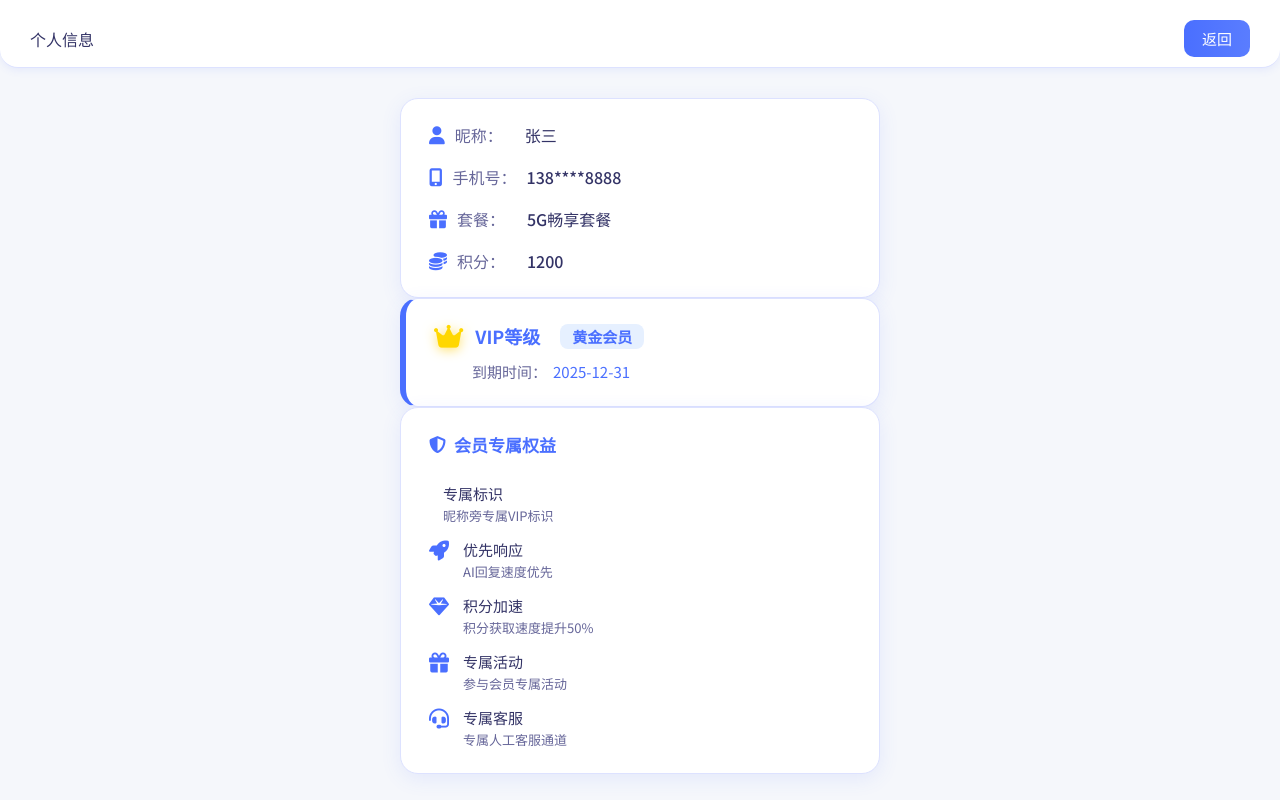
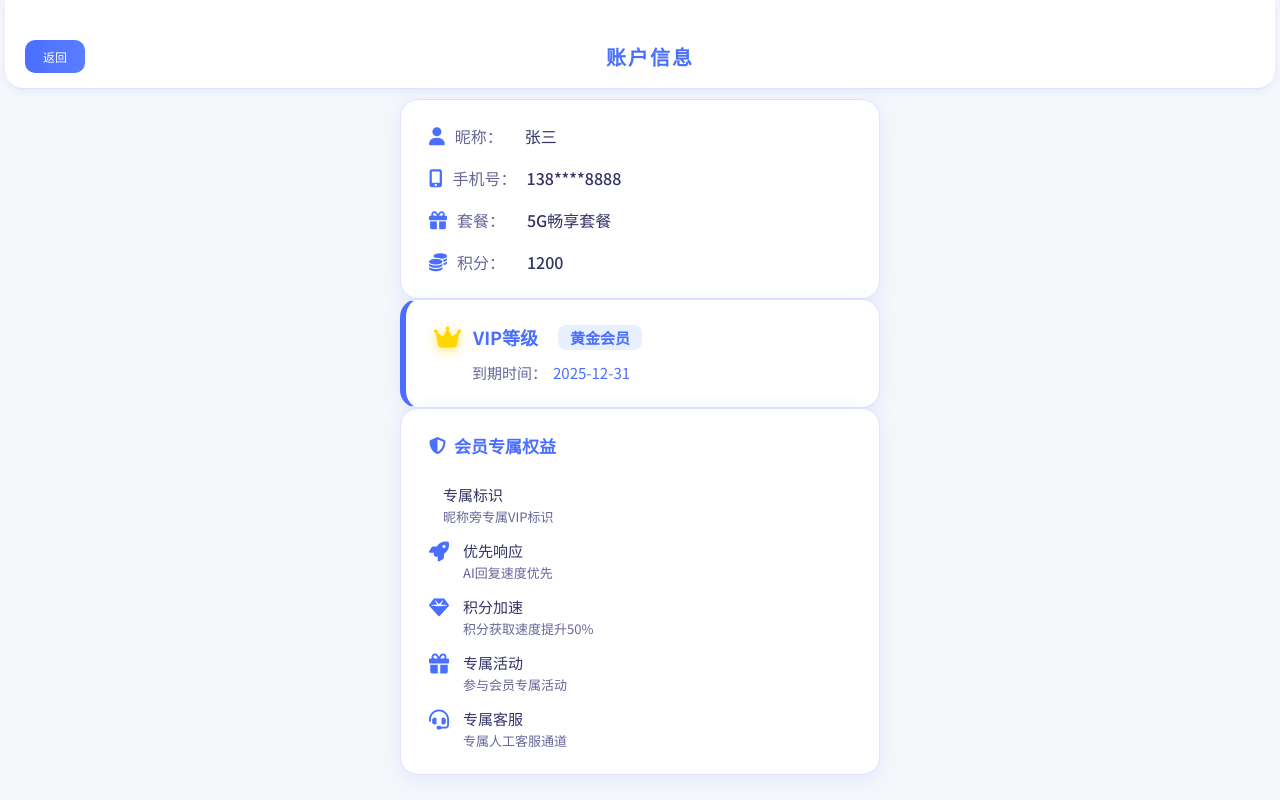
Before and after one commit to zkf516/AIAgent, a Vue app: page /user in a window 1280 px wide. Built offline with nearby package versions, Linux system fonts and the light colour scheme.

Commit message:
Checkpoint_0812

```diff
--- a/src/components/SidebarHistory.vue
+++ b/src/components/SidebarHistory.vue
@@ -26,18 +26,19 @@
           </div>
         </div>
         <div class="bottom-menu">
+          <div class="menu-item" @click="$emit('go-user-info')">
+            <i class="fas fa-user"></i>
+            <span class="menu-text">账户</span>
+          </div>
           <div class="menu-item">
             <i class="fas fa-cog"></i>
             <span class="menu-text">设置</span>
           </div>
           <div class="menu-item">
-            <i class="fas fa-lightbulb"></i>
-            <span class="menu-text">功能</span>
+            <i class="fas fa-ellipsis-h"></i>
+            <span class="menu-text">更多</span>
           </div>
-          <div class="menu-item" @click="$emit('go-user-info')">
-            <i class="fas fa-user"></i>
-            <span class="menu-text">账户</span>
-          </div>
+
         </div>
       </div>
     </div>
--- a/src/views/ChatPage.vue
+++ b/src/views/ChatPage.vue
@@ -35,7 +35,23 @@
           <div class="tool-btn" @click="simulateIncomingCall"><i class="fa-solid fa-phone-volume"></i></div>
           <div class="tool-btn" @click="refreshChatContainer"><i class="fas fa-sync-alt"></i></div>
           <div class="tool-btn" @click="toggleFunctionPanel"><i class="fas fa-plug"></i></div>
-          <div class="tool-btn"><i class="fas fa-ellipsis-h"></i></div>
+          <div class="tool-btn dropdown-trigger" @click="toggleDropdown">
+            <i class="fas fa-ellipsis-h"></i>
+            <div v-if="showDropdown" class="dropdown-menu">
+              <button class="dropdown-item" @click.stop="simulateIncomingCall">
+                <i class="fa-solid fa-phone-volume"></i> 电话
+              </button>
+              <button class="dropdown-item">
+                <i class="fas fa-map-marker-alt"></i> 地图
+              </button>
+              <button class="dropdown-item">
+                <i class="fab fa-weibo"></i> 微博
+              </button>
+              <button class="dropdown-item">
+                <i class="fas fa-plus"></i> 新增
+              </button>
+            </div>
+          </div>
         </div>
       </div>
       <div class="chat-container" ref="chatListRef" :key="chatContainerKey">
@@ -166,6 +182,21 @@ const activeConvId = ref(1)
 const input = ref('')
 const chatListRef = ref(null)
 const showFunctionPanel = ref(false)
+const showDropdown = ref(false)
+
+function toggleDropdown() {
+  showDropdown.value = !showDropdown.value
+}
+
+// 点击页面其他区域关闭下拉
+function handleClickOutsideDropdown(e) {
+  const trigger = document.querySelector('.dropdown-trigger')
+  if (showDropdown.value && trigger && !trigger.contains(e.target)) {
+    showDropdown.value = false
+  }
+}
+
+
 const showTyping = ref(false)
 
 // 语音识别相关
@@ -323,17 +354,20 @@ function simulateIncomingCall() {
 onMounted(() => {
   connectWebSocket()
   addWebSocketListener(handleWsEvent)
+  document.addEventListener('click', handleClickOutsideDropdown)
 })
 
 onBeforeUnmount(() => {
   closeWebSocket()
   removeWebSocketListener(handleWsEvent)
+  document.removeEventListener('click', handleClickOutsideDropdown)
 })
 
 </script>
 
 
 <style scoped>
+
 .bg-effects {
   position: absolute;
   width: 100%;
@@ -395,4 +429,41 @@ onBeforeUnmount(() => {
     pointer-events: none;
   }
 }
+
+/* 右上角省略号下拉菜单样式 */
+.dropdown-trigger {
+  position: relative;
+}
+.dropdown-menu {
+  position: absolute;
+  top: 32px;
+  right: 0;
+  background: var(--card-bg, #fff);
+  border: 1px solid var(--border, #eee);
+  border-radius: 10px;
+  box-shadow: 0 4px 16px rgba(0,0,0,0.08);
+  min-width: 120px;
+  z-index: 100;
+  display: flex;
+  flex-direction: column;
+  padding: 6px 0;
+}
+.dropdown-item {
+  background: none;
+  border: none;
+  outline: none;
+  width: 100%;
+  text-align: left;
+  padding: 8px 18px;
+  font-size: 15px;
+  color: var(--text, #333);
+  display: flex;
+  align-items: center;
+  gap: 10px;
+  cursor: pointer;
+  transition: background 0.15s;
+}
+.dropdown-item:hover {
+  background: var(--primary-light, #f0f4ff);
+}
 </style>
--- a/src/views/UserInfoPage.vue
+++ b/src/views/UserInfoPage.vue
@@ -1,8 +1,8 @@
 <template>
   <div class="user-info-page">
-    <header>
-      <span>个人信息</span>
+    <header class="user-header">
       <button class="back-btn" @click="goBack">返回</button>
+      <span class="header-title">账户信息</span>
     </header>
     <div class="user-info-content">
       <div v-if="loading" class="loading">加载中...</div>
@@ -102,15 +102,27 @@ onMounted(fetchUserInfo)
   min-height: 100vh;
   background: var(--light-bg);
 }
-header {
+/* 新的 header 样式 */
+.user-header {
+  position: relative;
   display: flex;
-  justify-content: space-between;
   align-items: center;
-  padding: 20px 30px 10px 30px;
+  padding: 40px 20px 15px 20px;
+    margin: 0px 5px;
   background: var(--card-bg);
   border-bottom: 1px solid var(--border);
   border-radius: 0 0 18px 18px;
   box-shadow: 0 2px 8px var(--shadow);
+}
+
+.header-title {
+  flex: 1;
+  text-align: center;
+  font-size: 20px;
+  font-weight: 600;
+  color: var(--primary);
+  letter-spacing: 2px;
+  margin-right: 40px;
 }
 .back-btn {
   background: linear-gradient(90deg, var(--primary), #5a7dff);
@@ -118,7 +130,7 @@ header {
   border: none;
   border-radius: 10px;
   padding: 8px 18px;
-  font-size: 15px;
+  font-size: 12px;
   font-weight: 500;
   cursor: pointer;
   transition: background 0.2s;
@@ -128,7 +140,7 @@ header {
 }
 .user-info-content {
   max-width: 480px;
-  margin: 30px auto 0 auto;
+  margin: 10px auto;
   display: flex;
   flex-direction: column;
   gap: 28px;
@@ -185,7 +197,7 @@ header {
 }
 .vip-icon {
   color: #ffd700;
-  font-size: 26px;
+  font-size: 24px;
   filter: drop-shadow(0 2px 6px #ffe066);
 }
 .vip-title {
```
